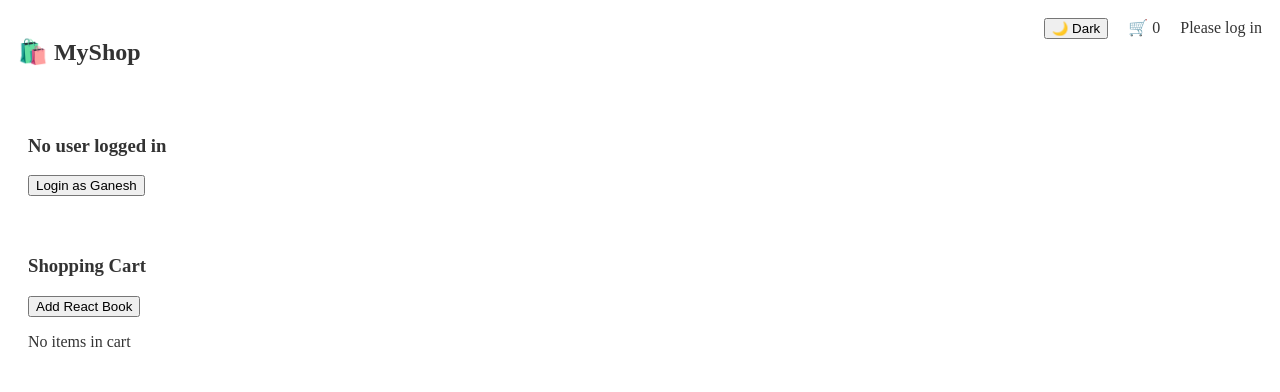
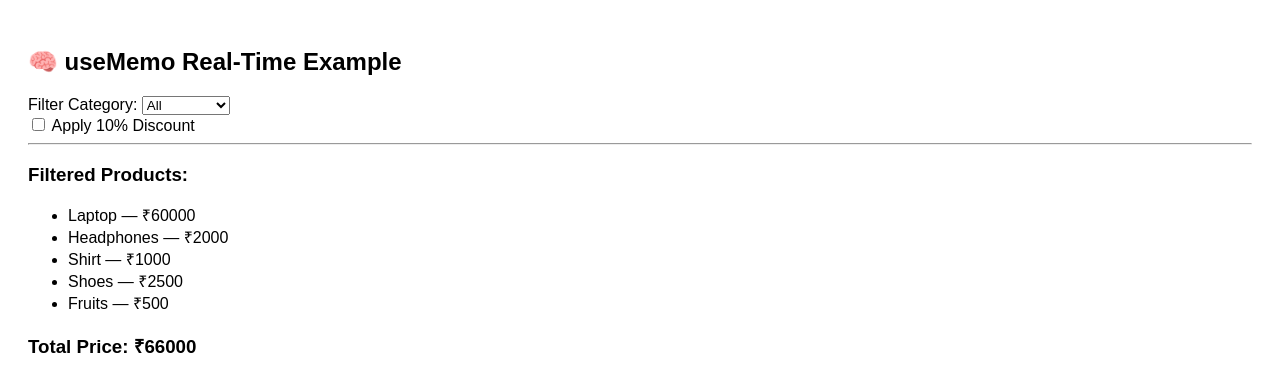
Before and after one commit to ganesh9215/reactjs_tutorial, a React (Create React App) app: page / in a window 1280 px wide. Shown: the top 392 px of the page. Built offline with nearby package versions, Linux system fonts and the light colour scheme.

Commit message:
Add files via upload

```diff
--- a/package.json
+++ b/package.json
@@ -1,5 +1,5 @@
 {
-  "name": "context-demo",
+  "name": "use_memo",
   "version": "0.1.0",
   "private": true,
   "dependencies": {
--- a/src/App.js
+++ b/src/App.js
@@ -1,17 +1,10 @@
-import React, { useContext } from "react";
-import Navbar from "./components/Navbar";
-import Profile from "./components/Profile";
-import Cart from "./components/Cart";
-import { ThemeContext } from "./context/ThemeContext";
+import React from "react";
+import ProductDashboard from "./components/ProductDashboard";
 
 function App() {
-  const { theme } = useContext(ThemeContext);
   return (
-    <div style={{ background: theme === "light" ? "none" : "#ddd",
-      color: theme === "light" ? "#333" : "#000"}}>
-      <Navbar />
-      <Profile />
-      <Cart />
+    <div>
+      <ProductDashboard />
     </div>
   );
 }
--- /dev/null
+++ b/src/components/ProductDashboard.js
@@ -0,0 +1,79 @@
+import React, { useState, useMemo } from "react";
+
+const ProductDashboard = () => {
+  console.log("🌀 Component Rendered");
+
+  const [category, setCategory] = useState("All");
+  const [discount, setDiscount] = useState(false);
+
+  const products = [
+    { id: 1, name: "Laptop", category: "Electronics", price: 60000 },
+    { id: 2, name: "Headphones", category: "Electronics", price: 2000 },
+    { id: 3, name: "Shirt", category: "Clothing", price: 1000 },
+    { id: 4, name: "Shoes", category: "Clothing", price: 2500 },
+    { id: 5, name: "Fruits", category: "Grocery", price: 500 },
+  ];
+
+  // 🧮 Expensive operation (simulate with loop)
+  const totalPrice = useMemo(() => {
+    console.log("💰 Calculating total price (expensive operation)");
+
+    let filtered = products;
+    if (category !== "All") {
+      filtered = products.filter((p) => p.category === category);
+    }
+
+    // Simulate heavy computation
+    let total = 0;
+    for (let i = 0; i < 100000000; i++) {
+      total += 0; // just to simulate CPU work
+    }
+
+    const sum = filtered.reduce((acc, item) => acc + item.price, 0);
+    return discount ? sum * 0.9 : sum; // 10% off if discount enabled
+  }, [category, discount, products]);
+
+  return (
+    <div style={{ padding: "20px", fontFamily: "sans-serif" }}>
+      <h2>🧠 useMemo Real-Time Example</h2>
+
+      <div>
+        <label>Filter Category: </label>
+        <select value={category} onChange={(e) => setCategory(e.target.value)}>
+          <option>All</option>
+          <option>Electronics</option>
+          <option>Clothing</option>
+          <option>Grocery</option>
+        </select>
+      </div>
+
+      <div>
+        <label>
+          <input
+            type="checkbox"
+            checked={discount}
+            onChange={() => setDiscount(!discount)}
+          />{" "}
+          Apply 10% Discount
+        </label>
+      </div>
+
+      <hr />
+
+      <h3>Filtered Products:</h3>
+      <ul>
+        {products
+          .filter((p) => category === "All" || p.category === category)
+          .map((p) => (
+            <li key={p.id}>
+              {p.name} — ₹{p.price}
+            </li>
+          ))}
+      </ul>
+
+      <h3>Total Price: ₹{totalPrice}</h3>
+    </div>
+  );
+};
+
+export default ProductDashboard;
--- a/src/index.js
+++ b/src/index.js
@@ -1,19 +1,10 @@
 import React from "react";
 import ReactDOM from "react-dom/client";
 import App from "./App";
-import { AuthProvider } from "./context/AuthContext";
-import { ThemeProvider } from "./context/ThemeContext";
-import { CartProvider } from "./context/CartContext";
 
 const root = ReactDOM.createRoot(document.getElementById("root"));
 root.render(
   <React.StrictMode>
-    <AuthProvider>
-      <ThemeProvider>
-        <CartProvider>
-          <App />
-        </CartProvider>
-      </ThemeProvider>
-    </AuthProvider>
+    <App />
   </React.StrictMode>
 );
```
